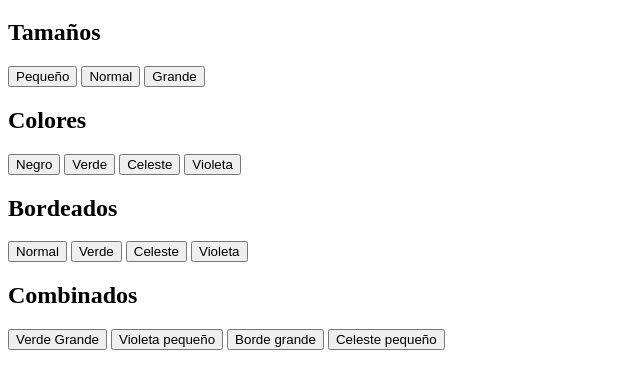
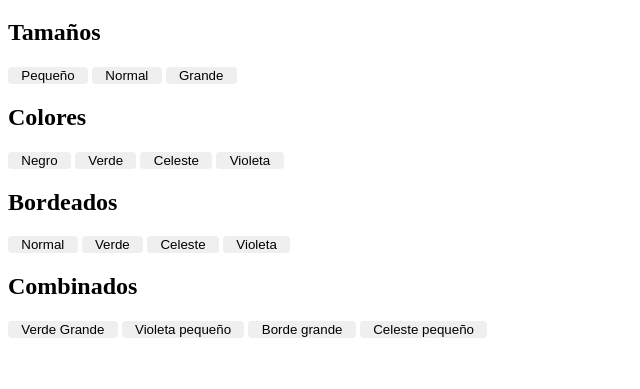
Before and after one commit to jeventura/PW0219_00023199, a plain HTML site: page Laboratorio/Laboratorio2/Ejercicio2/Ejercicio2.html in a window 1280 px wide. Shown: the part 61-450 px from the top of the page, without its empty margins (0-640 px from the left). Drawn offline with Linux system fonts and the light colour scheme.

Commit message:
Laboratorio 2 Ejercicio 2 version 2

```diff
--- a/Laboratorio/Laboratorio2/Ejercicio2/style.css
+++ b/Laboratorio/Laboratorio2/Ejercicio2/style.css
@@ -1,4 +1,13 @@
-Para los botones con la clase btn:
+/***************************************************
+    ** Sin modificar el HTML dado, aplique todas las **
+    ** reglas solicitadas                            **
+    ** PAra todos los selectores asegurar que los    **
+    ** botones tengan la clase btn                   **
+    ***************************************************/
+
+    /*
+        Sección General
+        Para los botones con la clase btn:
             -Borde solido de 1px, color trasparente
             -Radio de borde 0.3em
             -Sin sombra
@@ -9,6 +18,15 @@ Para los botones con la clase btn:
         Opcional:
             -Aplicar en hover opacidad al 1.0
     */
+    button{
+        border: 1px;
+        border-radius: 0.3em;
+        box-shadow: 0px;
+        padding-inline: 1em;
+        color:rgba(0, 0,0, 0.8)
+        text-
+
+    }
 
     /*
         Sección Tamaños
```
